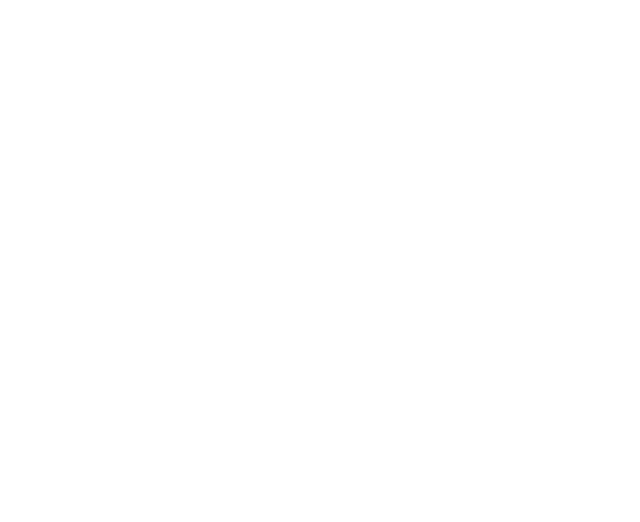
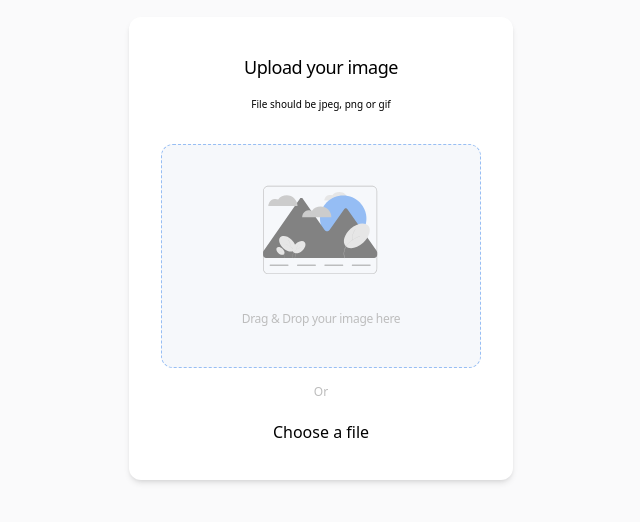
Before and after one commit to embarq/image-uploader, a Vue app: page / in a window 1280 px wide. Shown: the part 184-706 px from the top of the page, without its empty margins (319-959 px from the left). Built offline with nearby package versions, Linux system fonts and the light colour scheme.

Commit message:
create basic app markup

```diff
--- a/src/App.vue
+++ b/src/App.vue
@@ -2,4 +2,18 @@
 </script>
 
 <template>
+<main class="w-full h-full pt-16 px-4 bg-[#FAFAFB] lg:grid lg:place-items-center">
+  <section class="w-full px-8 text-center bg-white shadow-md py-9 rounded-xl sm:max-w-sm">
+    <h1 class="text-lg font-medium tracking-tight">Upload your image</h1>
+    <p class="mt-4 text-[0.625rem]">File should be jpeg, png or gif</p>
+    <article class="grid w-full h-56 mt-8 place-items-center rounded-xl bg-[#F6F8FB] border border-[#97BEF4] border-dashed">
+      <div>
+        <img src="./assets/upload-area-img.svg" alt="" class="flex mx-auto" />
+        <p class="mt-9 text-xs text-[#BDBDBD] tracking-tight">Drag & Drop your image here</p>
+      </div>
+    </article>
+    <p class="mt-4 text-[#BDBDBD] text-xs">Or</p>
+    <button type="button" class="mt-5">Choose a file</button>
+  </section>
+</main>
 </template>
```
Also changed, not shown: src/assets/upload-area-img.svg (added).
